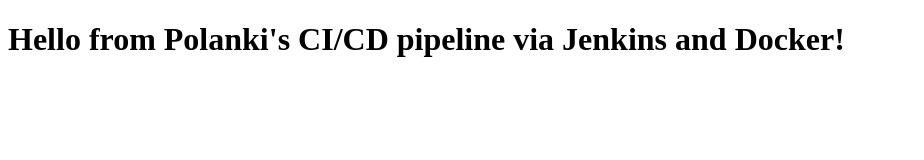
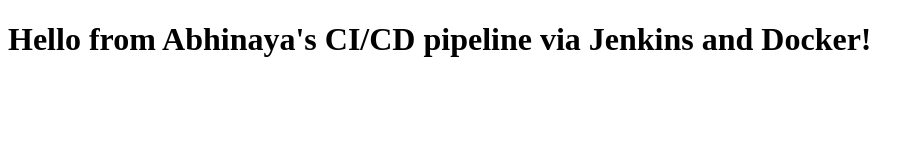
Before and after one commit to abhinayagoli/devops-task2, a plain HTML site: page index.html in a window 1280 px wide. Shown: the whole page, without its empty margins (0-924 px from the left). Drawn offline with Linux system fonts and the light colour scheme.

Commit message:
Update index.html

```diff
--- a/index.html
+++ b/index.html
@@ -1,9 +1,9 @@
 <!DOCTYPE html>
 <html>
 <head>
-  <title>Polanki's DevOps Task 2</title>
+  <title>Abhinaya's DevOps Task 2</title>
 </head>
 <body>
-  <h1>Hello from Polanki's CI/CD pipeline via Jenkins and Docker!</h1>
+  <h1>Hello from Abhinaya's CI/CD pipeline via Jenkins and Docker!</h1>
 </body>
 </html>
```
